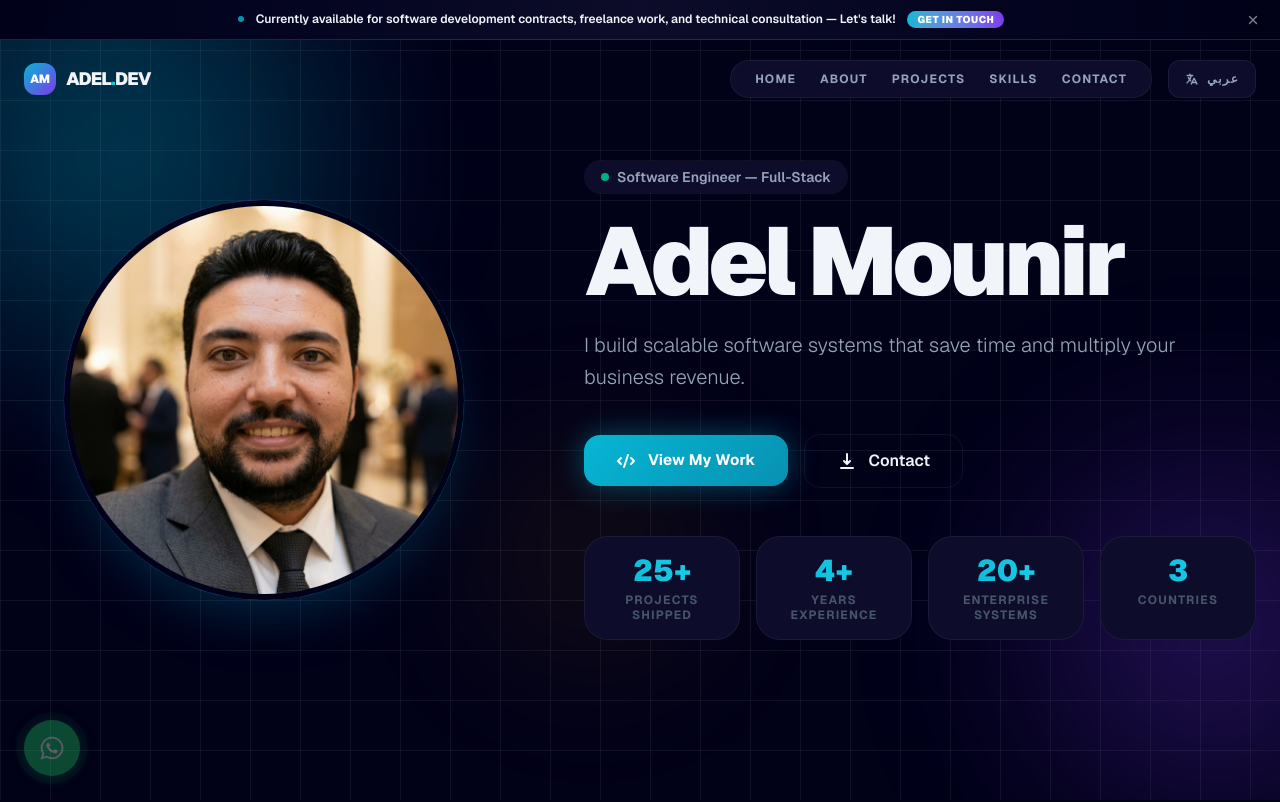
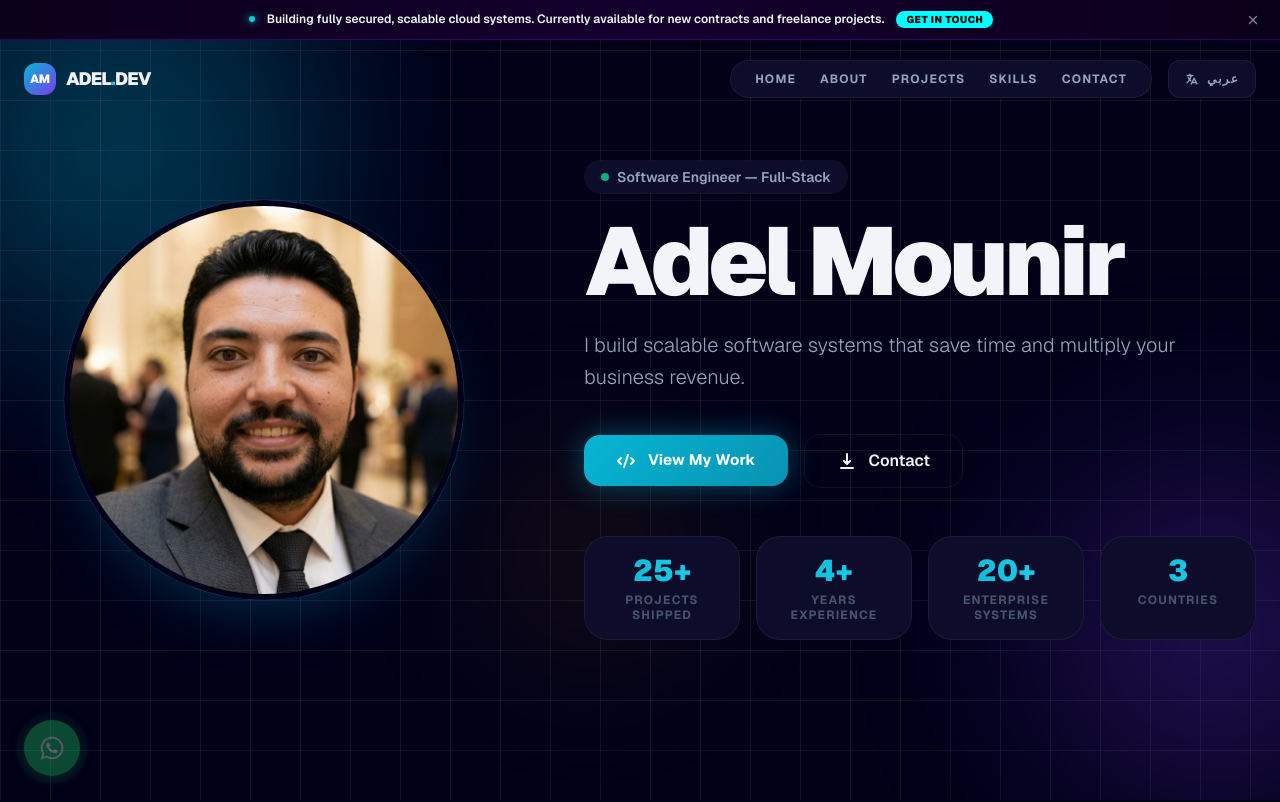
Before and after one commit to Amounir930/adel, a Next.js app: page /en in a window 1280 px wide. Shown: the top 802 px of the page. Built offline with nearby package versions, Linux system fonts and the light colour scheme.

Commit message:
feat: redesign announcement bar with deep violet theme (#8400FF), cyan (#00FFFF) action button pointing directly to WhatsApp, and custom text

```diff
--- a/messages/ar.json
+++ b/messages/ar.json
@@ -6,7 +6,7 @@
     "skills": "المهارات",
     "contact": "تواصل معي",
     "switch_lang": "English",
-    "announcement": "متاح حالياً للمشاريع البرمجية وعقود العمل الحر والاستشارات التقنية — تواصل معي الآن!",
+    "announcement": "بناء أنظمة سحابية قابلة للتطوير ومؤمنة بالكامل. متاح الآن لمشاريع وعقود العمل الجديدة.",
     "announcement_action": "تواصل الآن"
   },
   "Hero": {
--- a/messages/en.json
+++ b/messages/en.json
@@ -6,7 +6,7 @@
     "skills": "Skills",
     "contact": "Contact",
     "switch_lang": "عربي",
-    "announcement": "Currently available for software development contracts, freelance work, and technical consultation — Let's talk!",
+    "announcement": "Building fully secured, scalable cloud systems. Currently available for new contracts and freelance projects.",
     "announcement_action": "Get in touch"
   },
   "Hero": {
--- a/src/components/Navbar.tsx
+++ b/src/components/Navbar.tsx
@@ -69,16 +69,18 @@ export default function Navbar() {
             animate={{ opacity: 1, y: 0 }}
             exit={{ opacity: 0, y: -40 }}
             transition={{ duration: 0.4, ease: 'easeInOut' }}
-            className="fixed top-0 left-0 right-0 z-[110] bg-gradient-to-r from-[#010118]/95 via-[#0d0d2b]/98 to-[#010118]/95 backdrop-blur-md border-b border-[#06B6D4]/25 text-white text-xs font-semibold py-2 px-4 flex items-center justify-between gap-4 h-[40px] overflow-hidden"
+            className="fixed top-0 left-0 right-0 z-[110] bg-gradient-to-r from-[#0b001a] via-[#14002e] to-[#0b001a] backdrop-blur-md border-b border-[#8400FF]/35 text-white text-xs font-semibold py-2 px-4 flex items-center justify-between gap-4 h-[40px] overflow-hidden"
           >
             <div className="flex-1 flex items-center justify-center gap-3 text-center overflow-hidden">
-              <span className="inline-flex w-1.5 h-1.5 rounded-full bg-[#06B6D4] animate-pulse shrink-0" />
+              <span className="inline-flex w-1.5 h-1.5 rounded-full bg-[#00FFFF] animate-pulse shrink-0" style={{ boxShadow: '0 0 8px #00FFFF' }} />
               <span className="text-[var(--text-primary)] truncate text-[11px] sm:text-xs">
                 {t('announcement')}
               </span>
               <a
-                href="#contact"
-                className="shrink-0 px-2.5 py-0.5 rounded-full bg-gradient-to-r from-[#06B6D4] to-[#7C3AED] hover:from-[#06B6D4]/80 hover:to-[#7C3AED]/80 text-white text-[10px] font-black uppercase tracking-wider transition-all shadow-md hover:shadow-cyan-500/30"
+                href="https://wa.me/201096888859"
+                target="_blank"
+                rel="noopener noreferrer"
+                className="shrink-0 px-2.5 py-0.5 rounded-full bg-[#00FFFF] hover:bg-[#00E5E5] text-black text-[10px] font-black uppercase tracking-wider transition-all shadow-md shadow-[#00FFFF]/20"
               >
                 {t('announcement_action')}
               </a>
```
